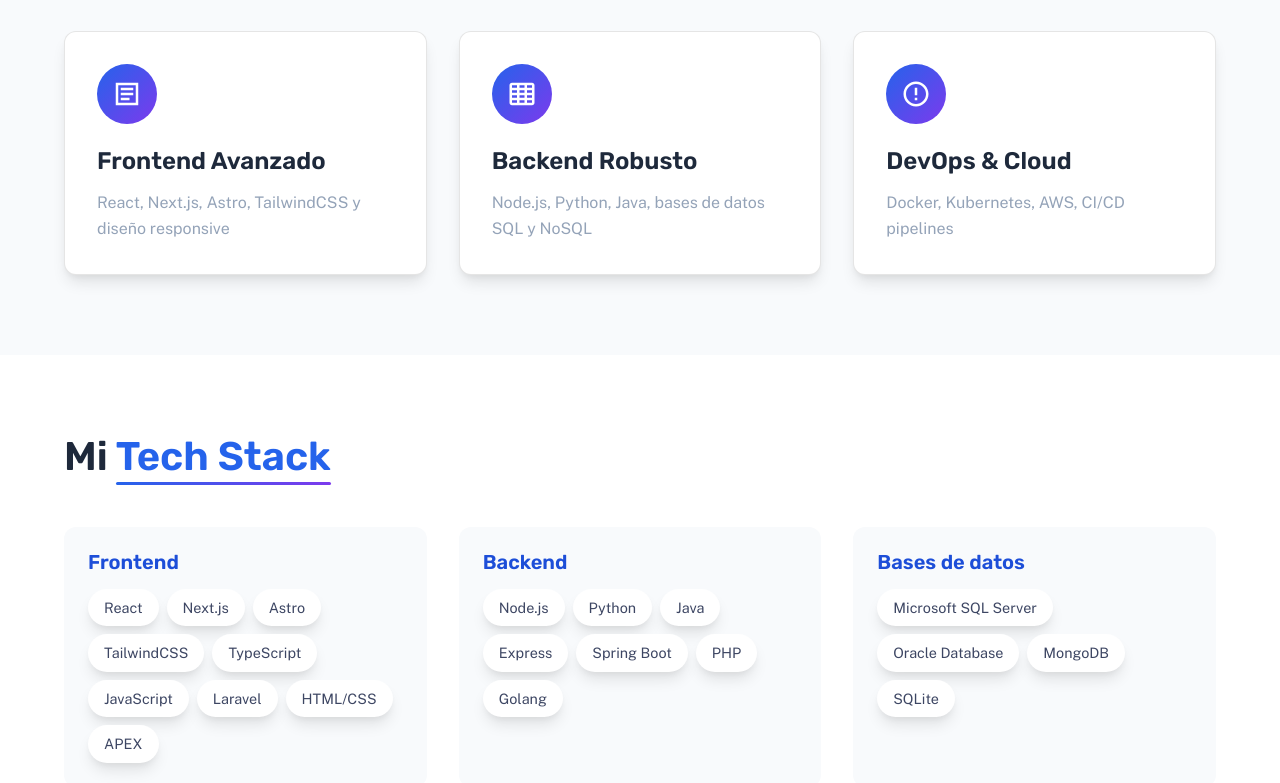
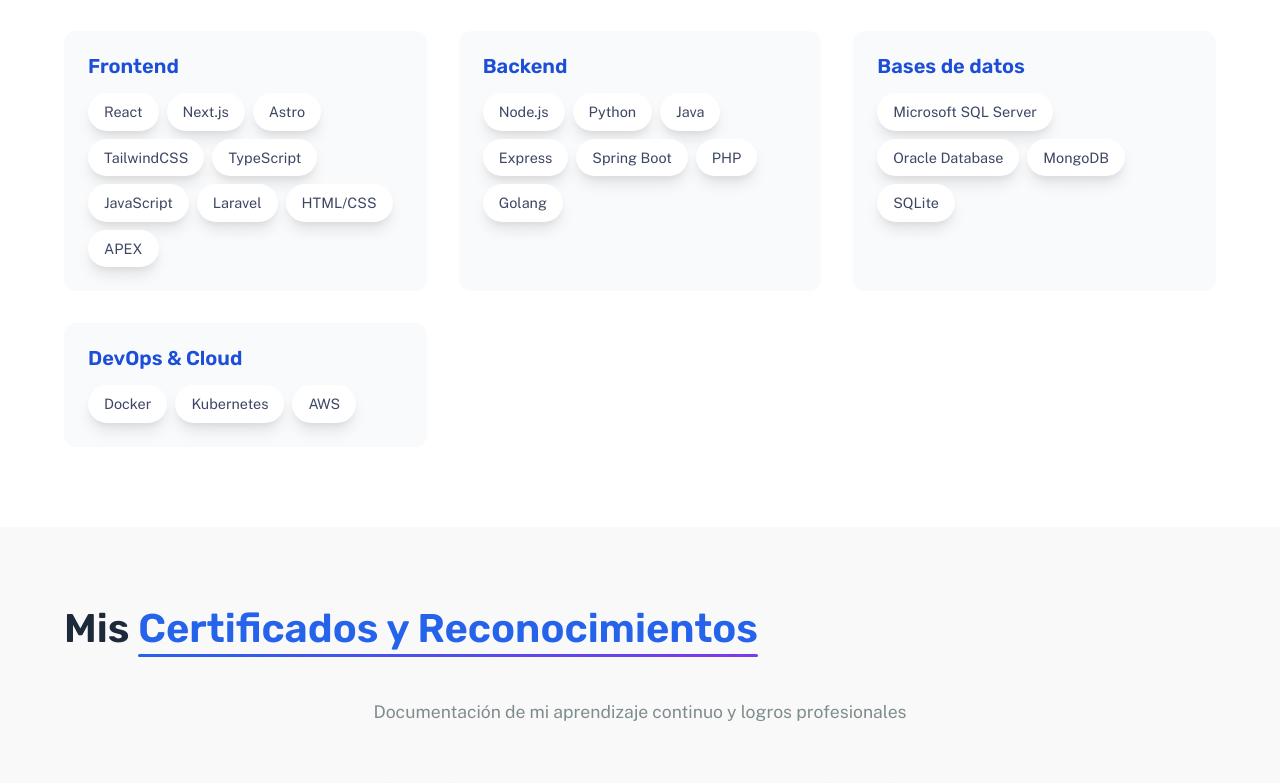
Before and after one commit to CoFlores-12/portafolio-astro, an Astro site: page / in a window 1280 px wide. Shown: the part 651-1434 px from the top of the page. Built offline with nearby package versions, Linux system fonts and the light colour scheme; Astro itself is replaced by a stand-in of ours.

Commit message:
Update index.astro

```diff
--- a/src/pages/index.astro
+++ b/src/pages/index.astro
@@ -43,42 +43,7 @@ const projects = (await getCollection('work'))
   </section>
 
   <!-- Sección de Especialidades -->
-  <section class="specialties-section" id="skills">
-    <div class="container">
-      <h2 class="section-title">Mis <span class="highlight">Habilidades</span></h2>
-      <div class="specialties-grid">
-        <div class="specialty-card" data-aos="fade-up">
-          <div class="icon">
-            <svg xmlns="http://www.w3.org/2000/svg" viewBox="0 0 24 24" fill="currentColor">
-              <path d="M3 3h18v18H3V3zm16 16V5H5v14h14zM7 7h10v2H7V7zm0 4h10v2H7v-2zm0 4h7v2H7v-2z"/>
-            </svg>
-          </div>
-          <h3>Frontend Avanzado</h3>
-          <p>React, Next.js, Astro, TailwindCSS y diseño responsive</p>
-        </div>
 
-        <div class="specialty-card" data-aos="fade-up" data-aos-delay="100">
-          <div class="icon">
-            <svg xmlns="http://www.w3.org/2000/svg" viewBox="0 0 24 24" fill="currentColor">
-              <path d="M20 3H4c-1.1 0-2 .9-2 2v14c0 1.1.9 2 2 2h16c1.1 0 2-.9 2-2V5c0-1.1-.9-2-2-2zM8 19H4v-2h4v2zm0-4H4v-2h4v2zm0-4H4V9h4v2zm0-4H4V5h4v2zm6 12h-4v-2h4v2zm0-4h-4v-2h4v2zm0-4h-4V9h4v2zm0-4h-4V5h4v2zm6 12h-4v-2h4v2zm0-4h-4v-2h4v2zm0-4h-4V9h4v2zm0-4h-4V5h4v2z"/>
-            </svg>
-          </div>
-          <h3>Backend Robusto</h3>
-          <p>Node.js, Python, Java, bases de datos SQL y NoSQL</p>
-        </div>
-
-        <div class="specialty-card" data-aos="fade-up" data-aos-delay="200">
-          <div class="icon">
-            <svg xmlns="http://www.w3.org/2000/svg" viewBox="0 0 24 24" fill="currentColor">
-              <path d="M12 2C6.48 2 2 6.48 2 12s4.48 10 10 10 10-4.48 10-10S17.52 2 12 2zm0 18c-4.41 0-8-3.59-8-8s3.59-8 8-8 8 3.59 8 8-3.59 8-8 8zm-1-13h2v6h-2zm0 8h2v2h-2z"/>
-            </svg>
-          </div>
-          <h3>DevOps & Cloud</h3>
-          <p>Docker, Kubernetes, AWS, CI/CD pipelines</p>
-        </div>
-      </div>
-    </div>
-  </section>
 
 
 
```
